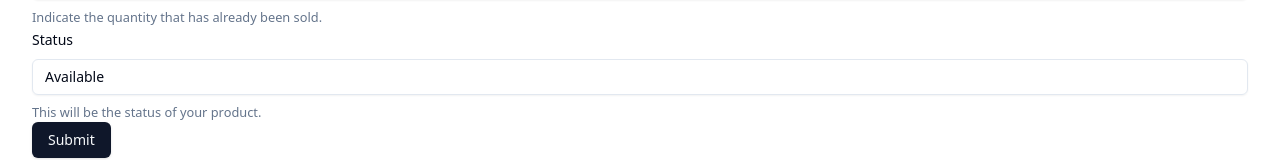
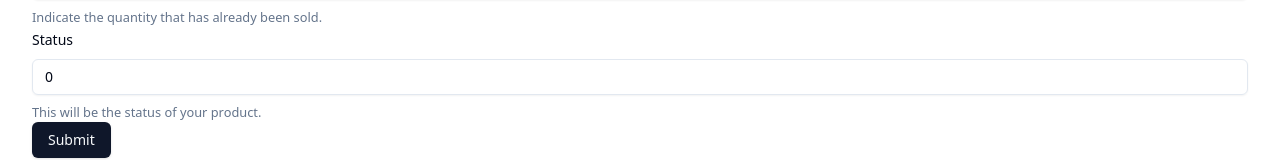
Before and after one commit to c-santos/products-fe, a React (Vite) app: page / in a window 1280 px wide. Shown: the part 505-665 px from the top of the page. Built offline with nearby package versions, Linux system fonts and the light colour scheme.

Commit message:
chore: reverted product status enum to number enum

```diff
--- a/src/enums/product-status.enum.ts
+++ b/src/enums/product-status.enum.ts
@@ -1,5 +1,5 @@
 export enum ProductStatus {
-    AVAILABLE = 'Available',
-    RESERVED = 'Reserved',
-    SOLD = 'Sold',
+    AVAILABLE,
+    RESERVED,
+    SOLD,
 }
```
